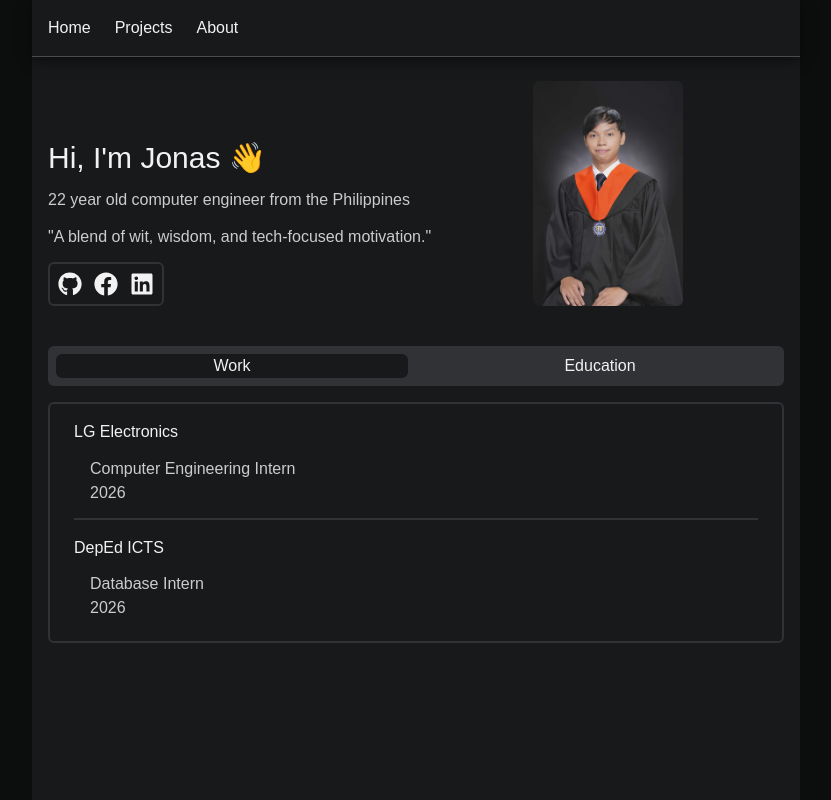
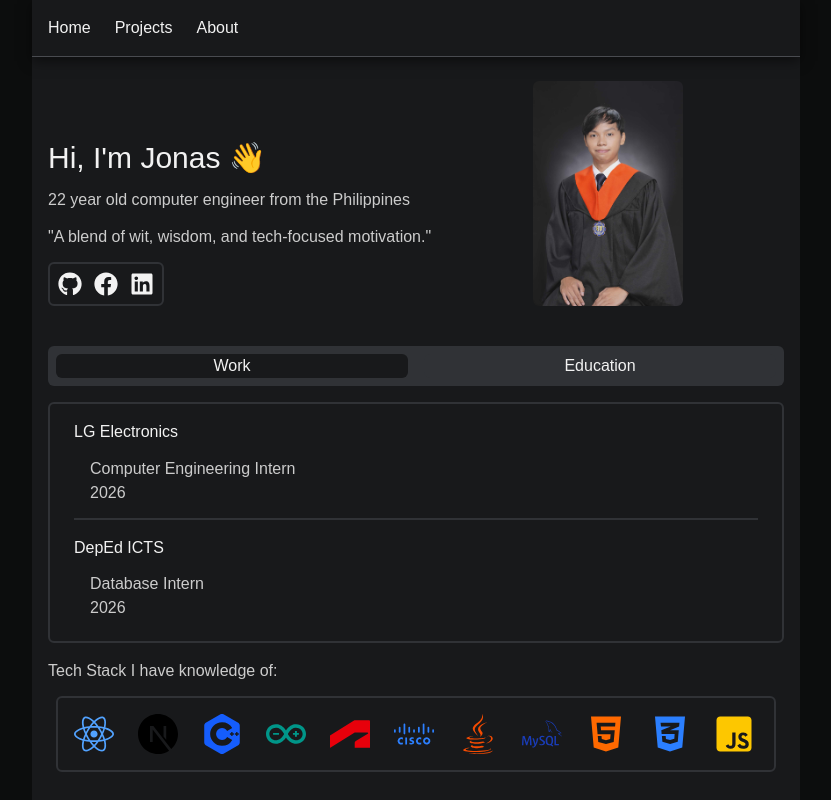
Before and after one commit to nash-26/my-portfolio, a Next.js app: page / in a window 1280 px wide. Shown: the top 800 px of the page, without its empty margins (224-1055 px from the left). Built offline with nearby package versions, Linux system fonts and the light colour scheme.

Commit message:
added techstack

```diff
--- a/components/Pagehome.tsx
+++ b/components/Pagehome.tsx
@@ -1,10 +1,12 @@
 import Image from 'next/image';
 import { ExpTabs } from "@/components/Exptabs";
 import {SocialLinks} from "@/components/Socials";
+import {TechStack} from './TechStack';
+
 
 export function Homepage(){
     return(
-        <section className=" min-h-screen scroll-mt-16 pt-2 pl-4 pr-4" id="home">
+        <section className=" min-h-screen scroll-mt-16 pt-2 pl-4 pr-4 mb-10" id="home">
           <div className="flex flex-row items-end mb-10">
             <div>
               <h2 className="text-3xl">Hi, I'm Jonas 👋</h2>
@@ -23,7 +25,8 @@ export function Homepage(){
             </div>
           </div>
           <ExpTabs/>
-
+          <p>Tech Stack I have knowledge of:</p>
+          <TechStack/>
         </section>
     );
 }
--- /dev/null
+++ b/components/TechStack.tsx
@@ -0,0 +1,21 @@
+// 1. Add the new imports to your Font Awesome line
+import { FaReact, FaJava, FaHtml5, FaCss3Alt, FaJsSquare } from 'react-icons/fa';
+import { SiNextdotjs, SiCplusplus, SiArduino, SiAutodesk, SiCisco, SiMysql } from 'react-icons/si';
+
+export function TechStack() {
+  return (
+    <div className="flex flex-wrap gap-6 p-4 border-2 border-[hsl(var(--bg-light))] rounded-md m-2">
+      <FaReact size={40} className="text-blue-400" />
+      <SiNextdotjs size={40} className="text-black dark:text-white" />
+      <SiCplusplus size={40} className="text-blue-600" />
+      <SiArduino size={40} className="text-teal-600" />
+      <SiAutodesk size={40} className="text-red-600" />
+      <SiCisco size={40} className="text-blue-500" />
+      <FaJava size={40} className="text-orange-600" />
+      <SiMysql size={40} className="text-blue-800" />
+      <FaHtml5 size={40} className="text-orange-500" />
+      <FaCss3Alt size={40} className="text-blue-500" />
+      <FaJsSquare size={40} className="text-yellow-400" />
+    </div>
+  );
+}
```
